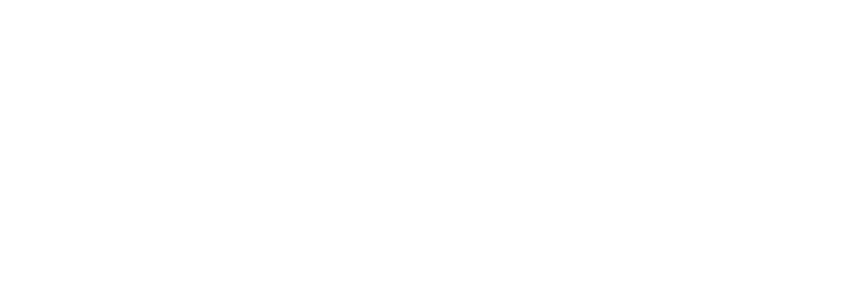
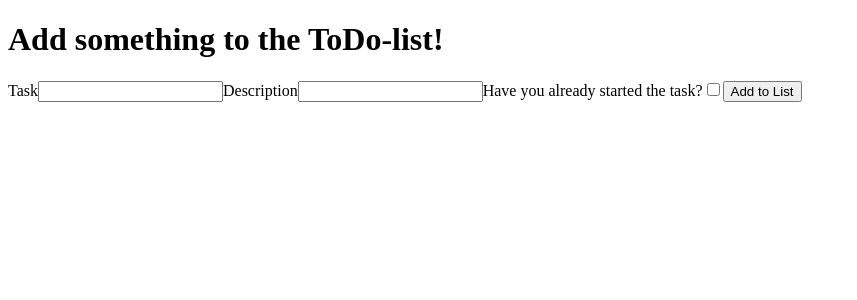
Before and after one commit to JoeSteeloak/ToDoProject2, a React (Vite) app: page / in a window 1280 px wide. Shown: the top 300 px of the page, without its empty margins (0-857 px from the left). Built offline with nearby package versions, Linux system fonts and the light colour scheme.

Commit message:
add form

```diff
--- a/src/App.tsx
+++ b/src/App.tsx
@@ -1,11 +1,12 @@
-
+import ToDoForm from "./components/ToDoForm"
 
 function App() {
 
 
   return (
     <>
-
+      <h1>Add something to the ToDo-list!</h1>
+      <ToDoForm />
     </>
   )
 }
--- /dev/null
+++ b/src/components/ToDoForm.tsx
@@ -0,0 +1,37 @@
+import { useState } from "react"
+
+const ToDoForm = () => {
+
+    interface FormData {
+        title: string,
+        description: string,
+        status: boolean
+    }
+
+    const [formData, setFormData] = useState<FormData>({title: "", description: "", status: false})
+
+    const submitForm = ((event: any) => {
+        event.preventDefault();
+
+        console.log("test")
+    })
+
+
+    return (
+        <>
+        <form onSubmit={submitForm}>
+            <label htmlFor="title">Task</label>
+            <input type="text" name="title" id="title" value={formData.title} onChange={(event) => setFormData({...formData, title: event.target.value})}/>
+
+            <label htmlFor="description">Description</label>
+            <input type="text" name="description" id="description" value={formData.description} onChange={(event) => setFormData({...formData, description: event.target.value})}/>
+
+            <label htmlFor="status">Have you already started the task?</label>
+            <input type="checkbox" name="status" id="status" checked={formData.status} onChange={() => setFormData({...formData, status: !formData.status})}/>
+            <input type="submit" value="Add to List" />
+        </form>
+        </>
+    )
+}
+
+export default ToDoForm
```
